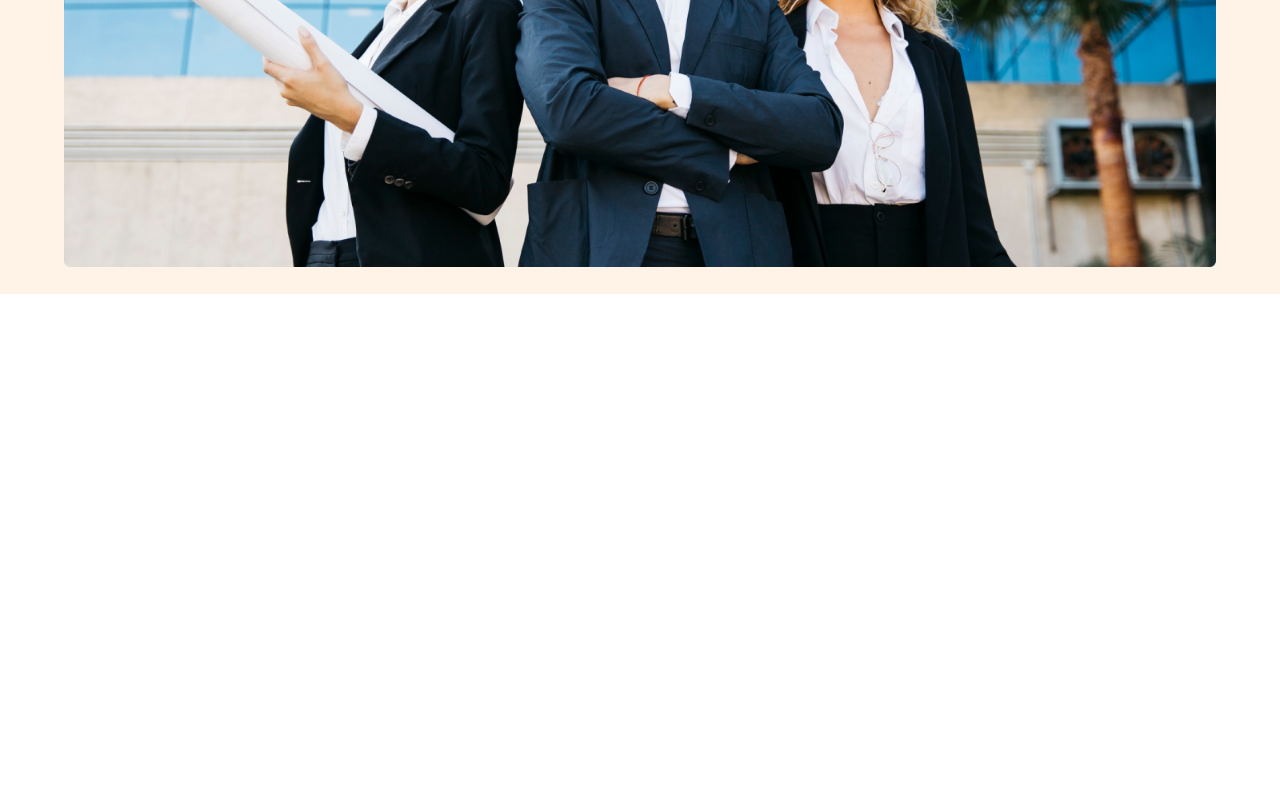
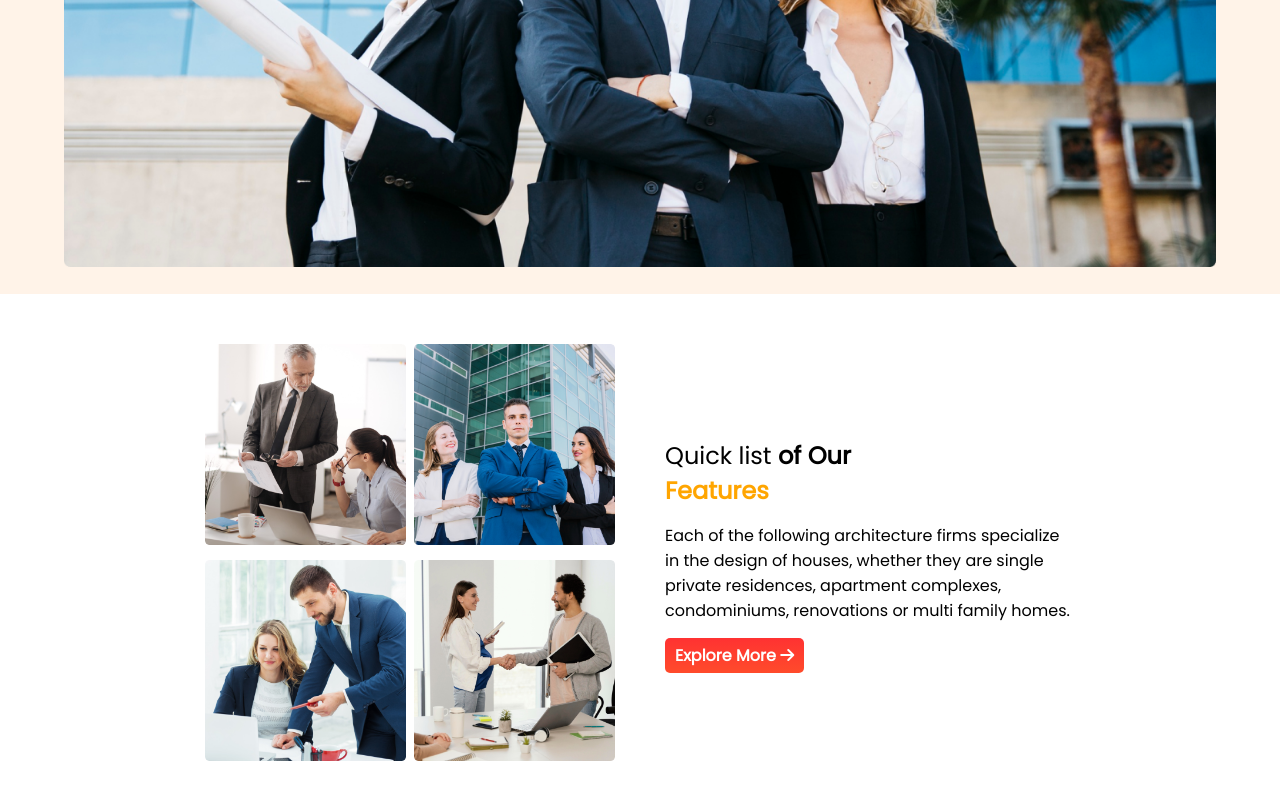
Before and after one commit to MasukBD/build-safer-nation, a plain HTML site: page index.html in a window 1280 px wide. Shown: the part 686-1486 px from the top of the page. Before the commit the page ends 980 px from the top, so only its background shows below. Drawn offline with Linux system fonts and the light colour scheme.

Commit message:
feature added

```diff
--- a/index.html
+++ b/index.html
@@ -48,6 +48,24 @@
         </div>
     </header>
     <!-- header section finished -->
+    <!-- our feature section start  -->
+    <section class="features">
+        <div class="feature-images half-width">
+            <div><img src="images/team1.png" alt=""></div>
+            <div><img src="images/team2.png" alt=""></div>
+            <div><img src="images/team3.png" alt=""></div>
+            <div><img src="images/team4.png" alt=""></div>
+        </div>
+        <div class="feature-details half-width">
+            <h2 class="feature-title">Quick list <span id="our">of Our</span> <br><span class="orange-color">
+                    Features</span>
+            </h2>
+            <p class="feture-description">Each of the following architecture firms specialize in the design of houses,
+                whether they are single private residences, apartment complexes, condominiums, renovations or multi
+                family homes.</p>
+            <button class="primary-btn"><a href="">Explore More <i class="fa-solid fa-arrow-right"></i></a></button>
+        </div>
+    </section>
 </body>
 
 </html>
--- a/styles/style.css
+++ b/styles/style.css
@@ -81,11 +81,58 @@ header {
     margin-bottom: 14px;
 }
 
+/* feature section style here
+------------------------------ */
+.features {
+    width: 80%;
+    margin: 50px auto;
+    display: flex;
+    align-items: center;
+    justify-content: center;
+    gap: 50px;
+}
+
+.feature-images {
+    display: grid;
+    grid-template-columns: repeat(2, 1fr);
+    column-gap: 8px;
+    row-gap: 8px;
+
+}
+
+.half-width {
+    width: 40%;
+}
+
+.feature-images img {
+    width: 100%;
+}
+
+.feature-title {
+    font-weight: 400;
+}
+
+#our {
+    font-weight: 900;
+}
+
+.orange-color {
+    font-weight: 900;
+    color: orange;
+}
+
+.feture-description {
+    margin: 15px 0;
+}
+
+/* Media quary for Mobile Devices */
+
 @media only screen and (max-width: 576px) {
     .container {
         width: 90%;
     }
 
+    /* header section mobile device media quary */
     .navbar {
         flex-direction: column;
     }
@@ -102,4 +149,20 @@ header {
     .banner-title {
         font-size: 2em;
     }
+
+    /* feature section media quary */
+    .features {
+        width: 90%;
+        margin: 50px auto;
+        flex-direction: column;
+    }
+
+    .half-width {
+        width: 100%;
+    }
+
+    .feature-images {
+        grid-template-columns: repeat(1, 1fr);
+
+    }
 }
```
